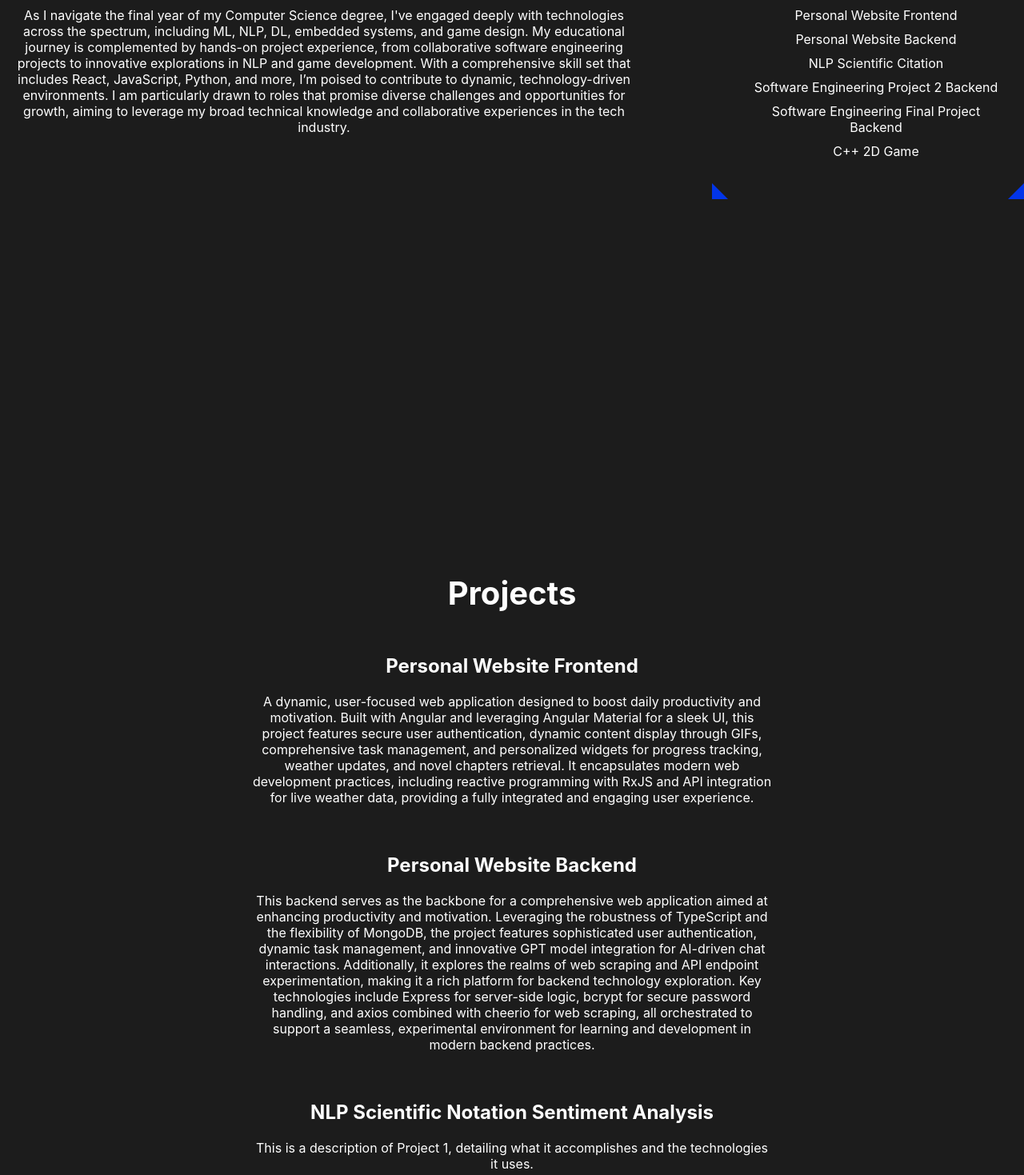
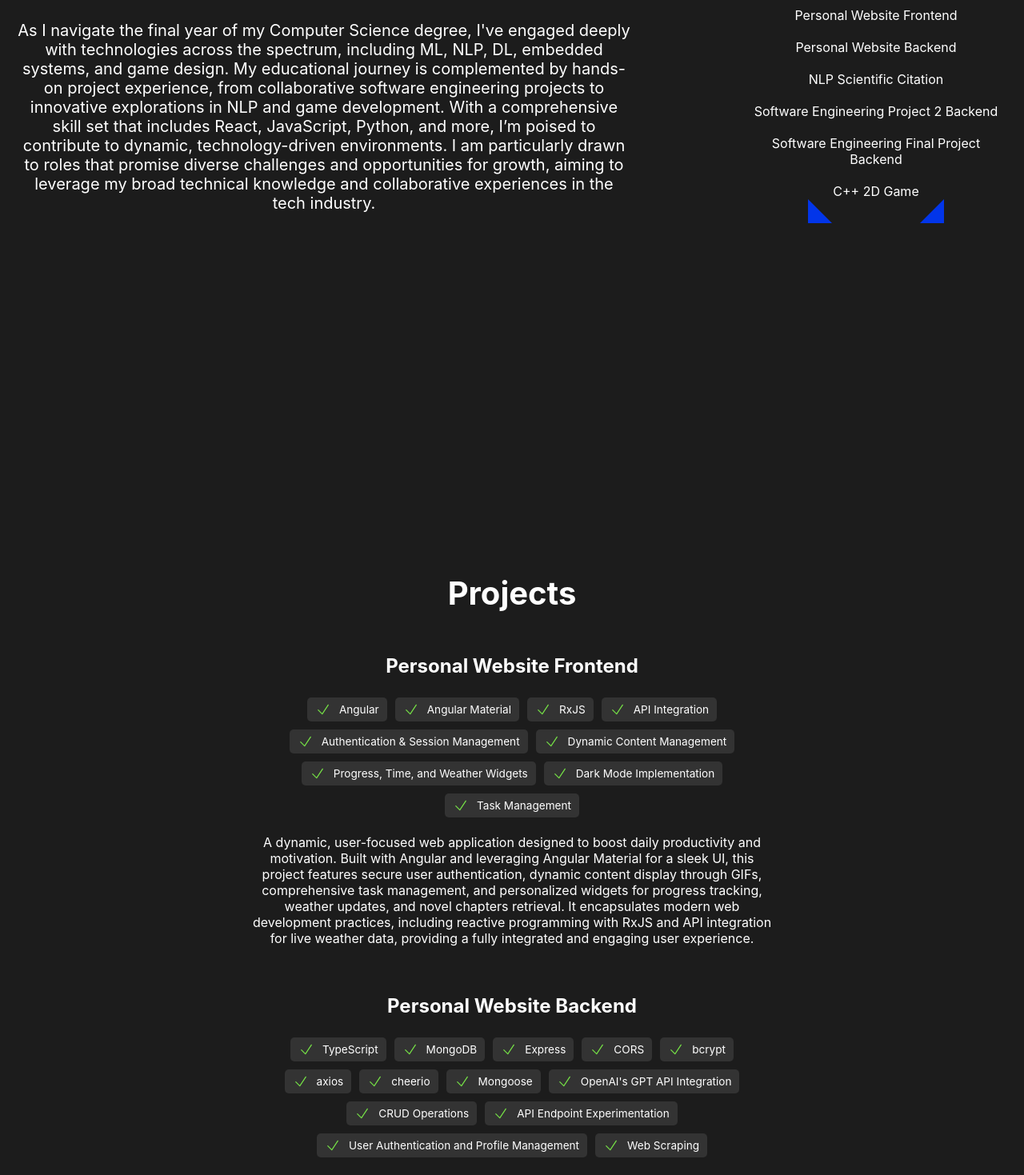
Before and after one commit to AndrewASO/portfolioWebsite, a React (Create React App) app: page / in a window 1280 px wide. Shown: the part 240-1709 px from the top of the page at 80% size. Built offline with nearby package versions, Linux system fonts and the light colour scheme.

Commit message:
Finished Home.j and Projects.js

```diff
--- a/src/App.js
+++ b/src/App.js
@@ -14,8 +14,7 @@ function App() {
       <Navbar />
       <section id="home" style={{ height: '100vh', paddingTop: '60px' }}> {/* Ensure this section is tall enough and starts below the Navbar */}
         <Home />
-        </section>
-      {/* When you have the other components ready, uncomment and add them here */}
+      </section>
       <Projects />
       <Skills />
     </div>
--- a/src/Home/Home.js
+++ b/src/Home/Home.js
@@ -15,6 +15,7 @@ export default function Home() {
     width: '70%', // Making "About Me" larger
     padding: '20px',
     textAlign: 'center', // Center "Welcome" text
+    fontSize: '20px', // Increasing the font size for "About Me" text
   };
 
   const projectsStyle = {
@@ -32,23 +33,33 @@ export default function Home() {
     borderStyle: 'solid',
   };
 
+  const projectLinkContainerStyle = {
+    marginBottom: '20px', // Spacing between project links
+    position: 'relative',
+  };
+
   const projectLinkStyle = {
     color: '#ffffff',
     textDecoration: 'none',
-    display: 'block',
-    margin: '10px 0',
+    position: 'relative',
+    display: 'inline', // Make link inline to fit content
+    paddingBottom: '2px', // Spacing for the gradient line
   };
 
-  const topLeftCorner = { ...cornerStyle, top: '-20px', left: '-20px', borderWidth: '20px 20px 0 0', borderColor: '#0235e9 transparent transparent transparent' };
-  const topRightCorner = { ...cornerStyle, top: '-20px', right: '0', borderWidth: '0 20px 20px 0', borderColor: 'transparent transparent #0235e9 transparent' };
-  const bottomLeftCorner = { ...cornerStyle, bottom: '-20px', left: '-20px', borderWidth: '20px 0 0 20px', borderColor: 'transparent transparent transparent #0235e9' };
-  const bottomRightCorner = { ...cornerStyle, bottom: '-20px', right: '0', borderWidth: '0 0 20px 20px', borderColor: 'transparent transparent #0235e9 transparent' };
+  const topLeftCorner = { ...cornerStyle, top: '30px', left: '100px', borderWidth: '30px 30px 0 0', borderColor: '#0235e9 transparent transparent transparent' };
+  const topRightCorner = { ...cornerStyle, top: '30px', right: '100px', borderWidth: '0 30px 30px 0', borderColor: 'transparent #0235e9 transparent transparent' };
+  const bottomLeftCorner = { ...cornerStyle, bottom: '10px', left: '100px', borderWidth: '30px 0 0 30px', borderColor: 'transparent transparent transparent #0235e9' };
+  const bottomRightCorner = { ...cornerStyle, bottom: '10px', right: '100px', borderWidth: '0 0 30px 30px', borderColor: 'transparent transparent #0235e9 transparent' };
+
+  // Adjust this value if needed to ensure visibility below your Navbar
+  const adjustedHeaderPosition = '60px'; // Example adjustment
 
   return (
     <>
-      <header style={{ display: 'flex', justifyContent: 'flex-end', padding: '1rem', backgroundColor: '#000', position: 'fixed', top: 0, width: '100%', zIndex: 100 }}>
-        <a href="insertGitHubURLHere" style={{ color: '#ffffff', textDecoration: 'none', margin: '0 1rem' }}>GitHub</a>
-        <a href="insertEmailHere" style={{ color: '#ffffff', textDecoration: 'none', margin: '0 1rem' }}>Email</a>
+      <header style={{ display: 'flex', justifyContent: 'flex-end', padding: '1rem', position: 'absolute', top: adjustedHeaderPosition, right: 0, zIndex: 1050 }}>
+        <a href="https://github.com/AndrewASO" style={{ color: '#ffffff', textDecoration: 'none', margin: '0 1rem' }}>GitHub</a>
+        <a href="mailto:solivera.andrew@gmail.com" style={{ color: '#ffffff', textDecoration: 'none', margin: '0 1rem' }}>Email</a>
+        <a href="https://linkedinprofile.com" style={{ color: '#ffffff', textDecoration: 'none', margin: '0 1rem' }}>LinkedIn</a>
       </header>
       <div style={containerStyle}>
         <div style={aboutStyle}>
@@ -57,16 +68,26 @@ export default function Home() {
         </div>
         <div style={projectsStyle}>
           <h2>Projects</h2>
-          <div>
-            <a href="https://github.com/AndrewASO/motivationWebsite" style={projectLinkStyle}>Personal Website Frontend</a>
-            <a href="https://github.com/AndrewASO/motivationWebsiteBE" style={projectLinkStyle}>Personal Website Backend</a>
-            <a href="https://github.com/marios-petrov/ScientificCitationSentimentAnalysisProject" style={projectLinkStyle}>NLP Scientific Citation</a>
-            <a href="https://github.com/AndrewASO/NuPathBE" style={projectLinkStyle}>Software Engineering Project 2 Backend</a>
-            <a href="https://github.com/AndrewASO/GameFinderWebserver" style={projectLinkStyle}>Software Engineering Final Project Backend</a>
-            <a href="https://github.com/Furry/cppgamedev" style={projectLinkStyle}>C++ 2D Game</a>
+          <div style={projectLinkContainerStyle}>
+            <a href="https://github.com/AndrewASO/motivationWebsite" className="project-link" style={projectLinkStyle}>Personal Website Frontend</a>
+          </div>
+          <div style={projectLinkContainerStyle}>
+            <a href="https://github.com/AndrewASO/motivationWebsiteBE" className="project-link" style={projectLinkStyle}>Personal Website Backend</a>
+          </div>
+          <div style={projectLinkContainerStyle}>
+            <a href="https://github.com/marios-petrov/ScientificCitationSentimentAnalysisProject" className="project-link" style={projectLinkStyle}>NLP Scientific Citation</a>
+          </div>
+          <div style={projectLinkContainerStyle}>
+            <a href="https://github.com/AndrewASO/NuPathBE" className="project-link" style={projectLinkStyle}>Software Engineering Project 2 Backend</a>
+          </div>
+          <div style={projectLinkContainerStyle}>
+            <a href="https://github.com/AndrewASO/GameFinderWebserver" className="project-link" style={projectLinkStyle}>Software Engineering Final Project Backend</a>
+          </div>
+          <div style={projectLinkContainerStyle}>
+            <a href="https://github.com/Furry/cppgamedev" className="project-link" style={projectLinkStyle}>C++ 2D Game</a>
           </div>
           <div style={topLeftCorner}></div>
-          <div style={{ ...topRightCorner, borderWidth: '0 20px 20px 0', borderColor: 'transparent #0235e9 transparent transparent' }}></div> {/* Correct rotation for top right */}
+          <div style={topRightCorner}></div>
           <div style={bottomLeftCorner}></div>
           <div style={bottomRightCorner}></div>
         </div>
--- a/src/Projects/Projects.js
+++ b/src/Projects/Projects.js
@@ -1,30 +1,37 @@
 import React from "react";
+import { CheckIcon } from "@heroicons/react/24/solid"; // Assuming you're using Heroicons v2
 
-// Example project data
+// Example project data with skills
 const projectData = [
   {
     name: "Personal Website Frontend",
-    description: "A dynamic, user-focused web application designed to boost daily productivity and motivation. Built with Angular and leveraging Angular Material for a sleek UI, this project features secure user authentication, dynamic content display through GIFs, comprehensive task management, and personalized widgets for progress tracking, weather updates, and novel chapters retrieval. It encapsulates modern web development practices, including reactive programming with RxJS and API integration for live weather data, providing a fully integrated and engaging user experience."
+    description: "A dynamic, user-focused web application designed to boost daily productivity and motivation. Built with Angular and leveraging Angular Material for a sleek UI, this project features secure user authentication, dynamic content display through GIFs, comprehensive task management, and personalized widgets for progress tracking, weather updates, and novel chapters retrieval. It encapsulates modern web development practices, including reactive programming with RxJS and API integration for live weather data, providing a fully integrated and engaging user experience.",
+    skills: ["Angular", "Angular Material", "RxJS", "API Integration", "Authentication & Session Management", "Dynamic Content Management", "Progress, Time, and Weather Widgets", "Dark Mode Implementation", "Task Management"]
   },
   {
     name: "Personal Website Backend",
-    description: "This backend serves as the backbone for a comprehensive web application aimed at enhancing productivity and motivation. Leveraging the robustness of TypeScript and the flexibility of MongoDB, the project features sophisticated user authentication, dynamic task management, and innovative GPT model integration for AI-driven chat interactions. Additionally, it explores the realms of web scraping and API endpoint experimentation, making it a rich platform for backend technology exploration. Key technologies include Express for server-side logic, bcrypt for secure password handling, and axios combined with cheerio for web scraping, all orchestrated to support a seamless, experimental environment for learning and development in modern backend practices."
+    description: "This backend serves as the backbone for a comprehensive web application aimed at enhancing productivity and motivation. Leveraging the robustness of TypeScript and the flexibility of MongoDB, the project features sophisticated user authentication, dynamic task management, and innovative GPT model integration for AI-driven chat interactions. Additionally, it explores the realms of web scraping and API endpoint experimentation, making it a rich platform for backend technology exploration. Key technologies include Express for server-side logic, bcrypt for secure password handling, and axios combined with cheerio for web scraping, all orchestrated to support a seamless, experimental environment for learning and development in modern backend practices.",
+    skills: ["TypeScript", "MongoDB", "Express", "CORS", "bcrypt", "axios", "cheerio", "Mongoose", "OpenAI's GPT API Integration", "CRUD Operations", "API Endpoint Experimentation", "User Authentication and Profile Management", "Web Scraping"]
   },
   {
     name: "NLP Scientific Notation Sentiment Analysis",
-    description: "This is a description of Project 1, detailing what it accomplishes and the technologies it uses."
+    description: "This NLP project delves into the intricate task of sentiment analysis within scientific citation sentences, leveraging the power of LSTM and CNN+LSTM models integrated with GloVe embeddings. The endeavor aims to discern the underlying sentiment of citations, offering insights into the broader perception of scientific works. By navigating the complexities of natural language processing and deep learning, we've embarked on a journey to enhance the accuracy and efficacy of sentiment analysis in the scientific domain. This research not only tests the bounds of current NLP methodologies but also seeks to contribute to the evolving discourse on how deep learning can illuminate the nuances of scientific literature's sentiment.",
+    skills: ["Natural Language Processing", "Python", "Deep Learning", "Text Data Preprocessing", "Machine Learning Model Evaluation", "Sentiment Analysis", "Recurrent Neural Networks", "Convolutional Neural Networks", "Data Analysis and Visualization"]
   },
   {
     name: "Software Engineering Project 2 (NuPath) Backend",
-    description: "NuPath Backend stands as the technological core behind a sophisticated educational platform, bridging the front-end application with seamless server interactions. Utilizing Java for its robust object-oriented capabilities and MongoDB for flexible data storage, this system excels in managing user profiles, class selections, and fostering community through a user forum. It's designed with dynamic leaderboards and comprehensive profile management to enhance the educational experience, ensuring responsiveness and user engagement. Key technologies like Maven for project management and the lightweight HTTP server API for request handling, underscore the backend's reliability and scalability. The project structure, from user authentication to forum interactions, is meticulously crafted to support a dynamic learning environment, showcasing a commitment to creating a responsive and intuitive user experience."
+    description: "NuPath Backend stands as the technological core behind a sophisticated educational platform, bridging the front-end application with seamless server interactions. Utilizing Java for its robust object-oriented capabilities and MongoDB for flexible data storage, this system excels in managing user profiles, class selections, and fostering community through a user forum. It's designed with dynamic leaderboards and comprehensive profile management to enhance the educational experience, ensuring responsiveness and user engagement. Key technologies like Maven for project management and the lightweight HTTP server API for request handling, underscore the backend's reliability and scalability. The project structure, from user authentication to forum interactions, is meticulously crafted to support a dynamic learning environment, showcasing a commitment to creating a responsive and intuitive user experience.",
+    skills: ["Java", "MongoDB", "BSON", "Maven", "com.sun.net.httpserver", "User Authentication and Registration", "User Profile Management", "Dynamic Leaderboard Updates", "Forum Management", "Class and Dormitory Selection Management", "Preference Handling for Faculty and Facilities"]
   },
   {
     name: "Software Engineering Final Project (Game Finder) Backend",
-    description: "This backend system is designed to power the GameFinder app, streamlining the management of game characters, NPCs, and user interactions for an immersive gaming experience. Built with TypeScript and MongoDB, it supports secure user authentication, character sheet management, and DM functionalities, including dynamic NPC management. The backend facilitates comprehensive campaign management, enhancing both player and Dungeon Master experiences through detailed API endpoints for profiles, spells, and character interactions."
+    description: "This backend system is designed to power the GameFinder app, streamlining the management of game characters, NPCs, and user interactions for an immersive gaming experience. Built with TypeScript and MongoDB, it supports secure user authentication, character sheet management, and DM functionalities, including dynamic NPC management. The backend facilitates comprehensive campaign management, enhancing both player and Dungeon Master experiences through detailed API endpoints for profiles, spells, and character interactions.",
+    skills: ["TypeScript", "MongoDB", "Express", "CORS", "User Authentication and Profile Management", "Character Sheet Management", "DM Screen Functionality", "Spell and NPC Management", "API Development", "Database Management", "Server Management"]
   },
   {
     name: "C++ 2D Game",
-    description: "This is a description of Project 1, detailing what it accomplishes and the technologies it uses."
+    description: "This 2D Roguelike Adventure Game, developed using C++ and SFML, offers players a journey through three uniquely challenging levels: Crystal Cave, Dungeon, and Spirit. The game focuses on combat against ghosts and golems, navigating intricate levels, and managing player health and mana. Our collaboration has led to a project that integrates dynamic enemy AI for a more engaging combat experience, alongside procedural map generation for varied gameplay. The inclusion of comprehensive UI elements, such as enemy health bars and a points HUD, along with the management of audio and textures, enriches the gaming experience. This project underscores the application of core game development concepts and the effective use of technology to create an immersive game environment.",
+    skills: ["C++ Programming", "SFML Library", "Game AI Development", "Enemy Behavior and Pathfinding", "UI Design and Implementation", "Health and Points System", "Procedural Map Generation", "Audio and Texture Management", "Makefile for Project Compilation"]
   }
 ];
 
@@ -35,6 +42,14 @@ export default function Projects() {
       {projectData.map((project, index) => (
         <div key={index} style={{ marginBottom: '1.5rem', color: '#ffffff', maxWidth: '650px', textAlign: 'center' }}>
           <h2 style={{ fontSize: '1.5em', fontWeight: 'bold' }}>{project.name}</h2>
+          <div style={{ display: 'flex', justifyContent: 'center', flexWrap: 'wrap', marginBottom: '10px' }}>
+            {project.skills.map((skill, skillIndex) => (
+              <div key={skillIndex} style={{ background: '#333', padding: '5px 10px', margin: '5px', borderRadius: '5px', display: 'flex', alignItems: 'center' }}>
+                <CheckIcon style={{ color: "#76e346", marginRight: "10px", width: "20px", height: "20px" }} />
+                <span style={{ fontSize: '0.85em' }}>{skill}</span>
+              </div>
+            ))}
+          </div>
           <p style={{ fontSize: '1em' }}>{project.description}</p>
         </div>
       ))}
```
